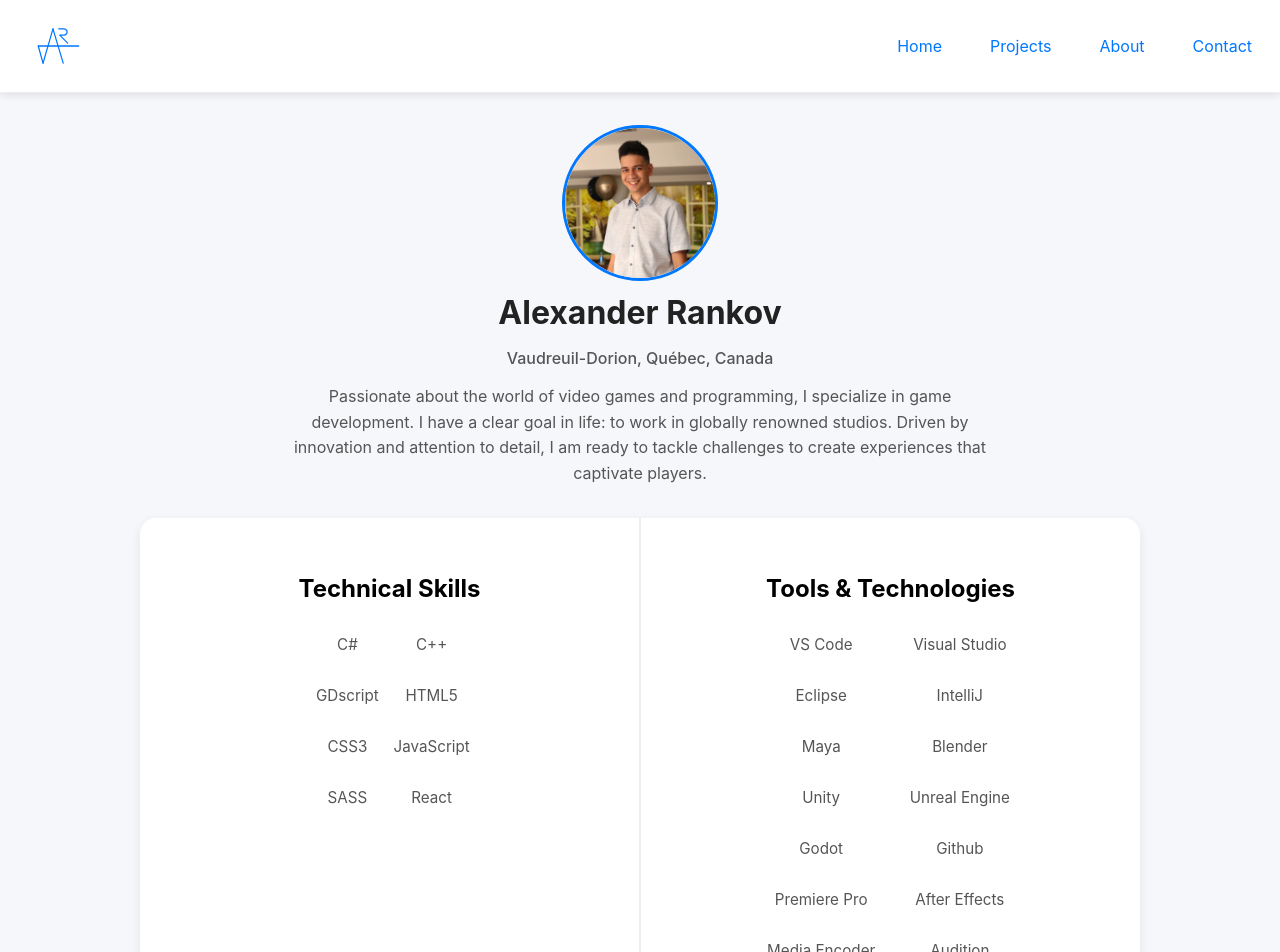
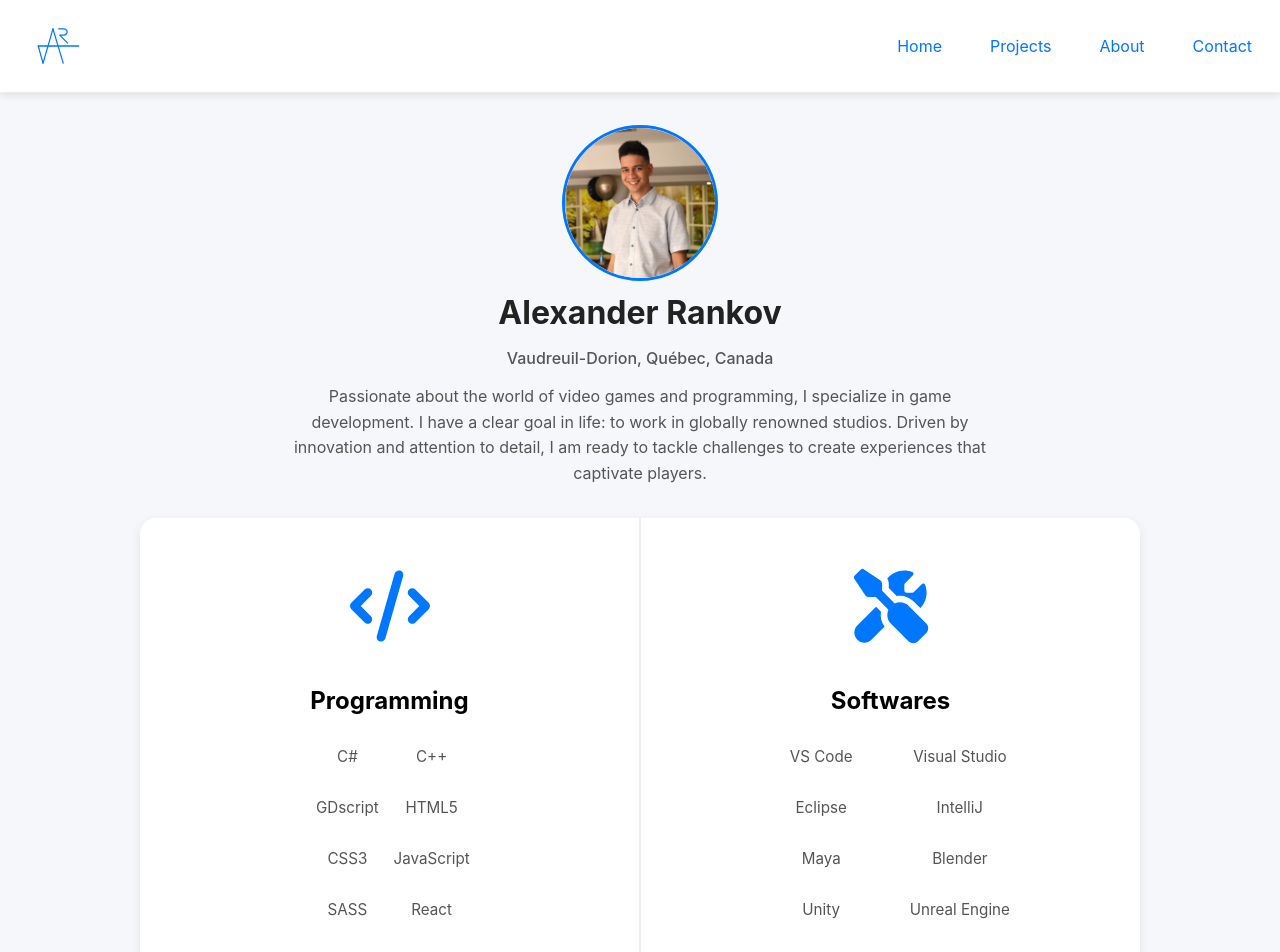
Before and after one commit to 2259198/My-portfolio, a React (Vite) app: page /#/about in a window 1280 px wide. Shown: the top 952 px of the page. Built offline with nearby package versions, Linux system fonts and the light colour scheme.

Commit message:
I added the different icons for the skills section and changed the H3 titles to titles that actually make sense

```diff
--- a/src/pages/About.jsx
+++ b/src/pages/About.jsx
@@ -6,7 +6,8 @@ import educationIcon from "../assets/Icons/education.svg";
 import workIcon from "../assets/Icons/work.svg";
 import videoGameIcon from "../assets/Icons/video-game.svg";
 import { FontAwesomeIcon } from "@fortawesome/react-fontawesome";
-// import { byPrefixAndName } from '@awesome.me/kit-KIT_CODE/icons';
+import { faScrewdriverWrench, faCode, faC } from "@fortawesome/free-solid-svg-icons";
+
 
 export default function About() {
   return (
@@ -27,8 +28,8 @@ export default function About() {
 
         <div className="skills">
           <div className="skills-block">
-            {/* <FontAwesomeIcon icon={byPrefixAndName.fas['screwdriver-wrench']} /> */}
-            <h3>Technical Skills</h3>
+            <FontAwesomeIcon icon={faCode} color='#0077ff' className='icon' />
+            <h3> Programming </h3>
             <ul className="programming-list">
               <li>C#</li>
               <li>C++</li>
@@ -44,7 +45,8 @@ export default function About() {
           <div className="invisible-line"></div>
 
           <div className="skills-block">
-            <h3>Tools & Technologies</h3>
+            <FontAwesomeIcon icon={faScrewdriverWrench} color='#0077ff' className='icon' />
+            <h3> Softwares </h3>
             <ul className="skill-list">
               {skills.map((item, index) => (
                 <li key={index}>{item.skills}</li>
--- a/src/pages/About.scss
+++ b/src/pages/About.scss
@@ -76,9 +76,15 @@
   }
 
   .invisible-line {
-    background: black;
+    background: #eee;
     width: 100%;
     height: 1px;
+  }
+
+  .icon {
+    width: 80px;
+    height: 80px;
+    padding: 1rem;
   }
 
   .education,
@@ -197,10 +203,5 @@
       padding: 2rem;
     }
 
-    .skills .invisible-line {
-      width: 2px;
-      background: #eee;
-    }
-
   }
 }
```
